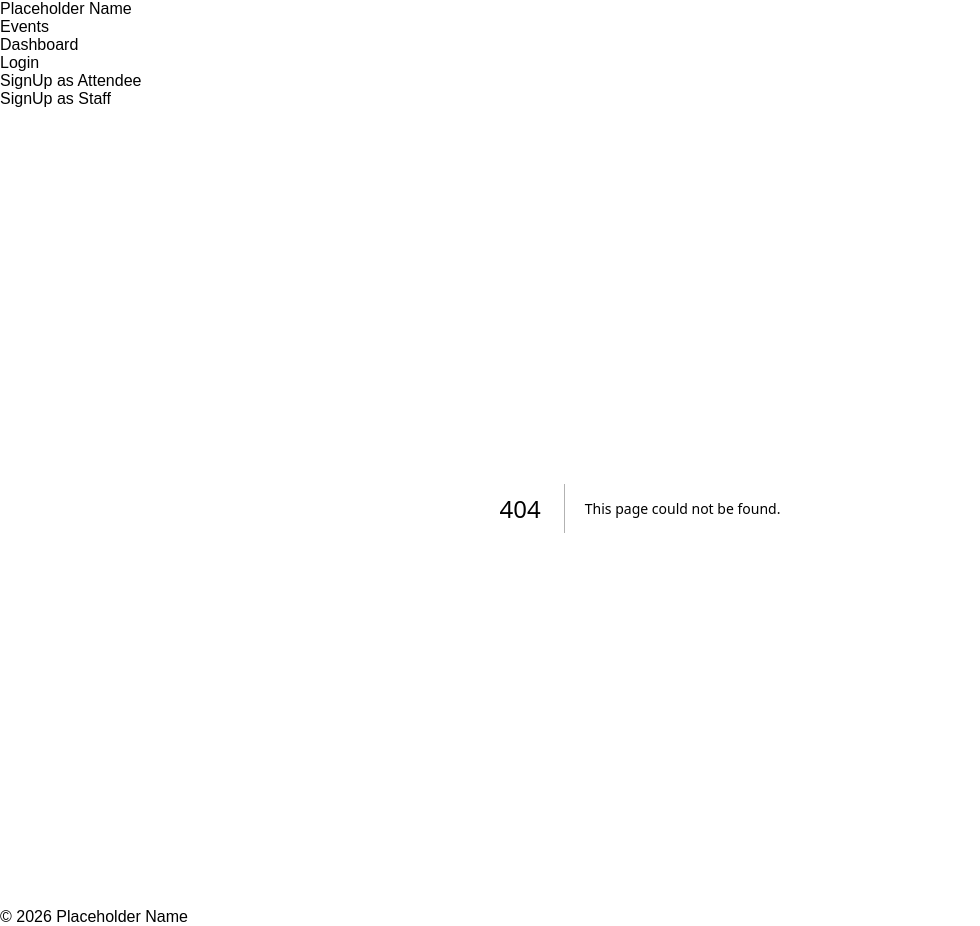
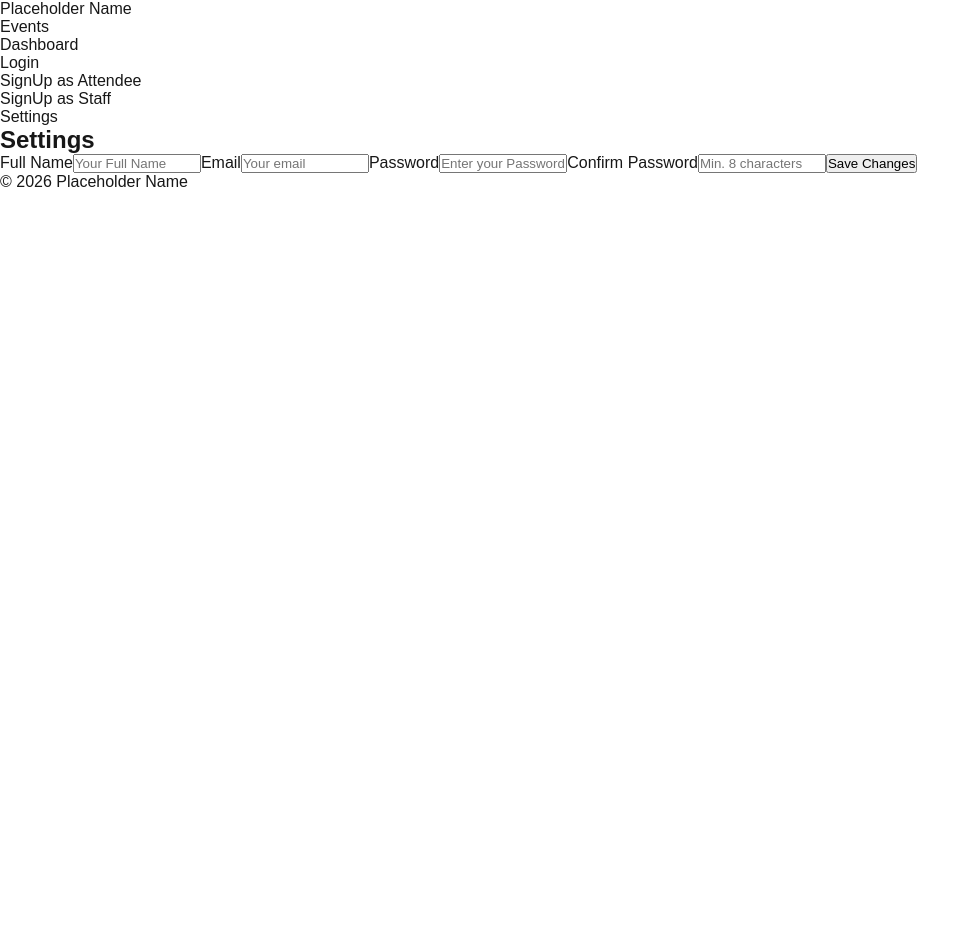
Before and after one commit to Abdulllahi-Adedeji/ticketmaster-clone, a Next.js app: page /settings in a window 1280 px wide. Before the commit this address had no page. Shown: the whole page, without its empty margins (0-980 px from the left). After the commit the page ends 800 px from the top, so only its background shows below. Built offline with nearby package versions, Linux system fonts and the light colour scheme.

Commit message:
implemented settinfs form and added it to the nav bar

```diff
--- a/app/components/Navbar.js
+++ b/app/components/Navbar.js
@@ -9,6 +9,7 @@ export default function Navbar() {
                 <li><Link href="/sign-in" className="nav-btn">Login</Link></li>
                 <li><Link href="/signup/attendee" className="nav-btn">SignUp as Attendee</Link></li>
                 <li><Link href="/signup/staff" className="nav-btn">SignUp as Staff</Link></li>
+                <li><Link href="/settings" className="nav-btn">Settings</Link></li>
             </ul>
         </nav>
     )
--- /dev/null
+++ b/app/dashboard/attendee/page.js
@@ -0,0 +1 @@
+"use"
--- a/app/globals.css
+++ b/app/globals.css
@@ -36,7 +36,12 @@ body {
   padding: 0;
   margin: 0;
 }
-
+input{
+  width:10vw;
+}
+.error{
+  color: red;
+}
 a {
   color: inherit;
   text-decoration: none;
--- /dev/null
+++ b/app/settings/page.js
@@ -0,0 +1,99 @@
+"use client";
+import Link from "next/link";
+import { useState, useEffect } from "react"
+import { validateName,validateEmail,validatePassword,validateConfirmPassword } from "../../lib/validation";
+
+export default function SettingsPage(){
+    const[fields, setFields] = useState({name :"", email :"", password: "", confirmPassword :""});
+    const[errors, setErrors] = useState({});
+    const[saved, setSaved] = useState(false);
+
+//     useEffect(() =>{
+//         async function loadUser() {
+//             const res = await fetch ("/api/user/me");
+//             const data = await res.json();
+//             setFields({name: data.name, email :data.email,  password:"", confirmPassword:""});
+//         }
+//         loadUser();
+
+//     },
+// []);
+
+function handleChange(e){
+    const {name , value } = e.target;
+    setFields((prev) => ({ ...prev, [name]:value}));
+    setErrors((prev) => ({ ...prev, [name]: ""}));
+    setSaved(false);
+}
+
+function handleSubmit(e){
+    e.preventDefault();
+    const newErrors = {
+        name: validateName(fields.name),
+        email: validateEmail(fields.email),
+        password: validatePassword (fields.password),
+        confirmPassword: fields.password ? validateConfirmPassword (fields.password,fields.confirmPassword) : "",
+        };
+        setErrors(newErrors);
+        if(newErrors.name || newErrors.email || newErrors.password || newErrors.confirmPassword)return;
+
+        /*fetch ("/api/user/me",
+            {
+            method :"PUT",body :JSON.stringify(fields)
+      })  */
+        setSaved(true);
+
+}
+
+return (
+    <main className="auth-page">
+        <form className="auth-form"  onSubmit={handleSubmit}>
+            <h2>Settings </h2>
+
+            <label>Full Name</label>
+            <input
+                type="text"
+                name="name"
+                placeholder="Your Full Name"
+                value={fields.name}
+                onChange={handleChange}
+            />
+            {errors.name && <span className="error">{errors.name}</span>}
+
+            <label>Email</label>
+            <input
+                type="email"
+                name="email"
+                placeholder="Your email"
+                value={fields.email}
+                onChange={handleChange}
+            />
+            {errors.email && <span className="error">{errors.email}</span>}
+
+            <label>Password</label>
+            <input
+                type="password"
+                name="password"
+                placeholder="Enter your Password(Min. 8 characters)"
+                value={fields.password}
+                onChange={handleChange}
+            />
+            {errors.password && <span className="error">{errors.password}</span>}
+
+            <label>Confirm Password</label>
+            <input
+                type="password"
+                name="confirmPassword"
+                placeholder="Min. 8 characters"
+                value={fields.confirmPassword}
+                onChange={handleChange}
+            />
+            {errors.confirmPassword && <span className="error">{errors.confirmPassword}</span>}
+
+
+            <button type="submit">Save Changes</button>
+            {saved && <p className="success">Changes saved successfully.</p>}
+        </form>
+    </main>
+);
+}
--- a/app/signup/attendee/page.js
+++ b/app/signup/attendee/page.js
@@ -30,6 +30,7 @@ export default function AtendeeSignupPage() {
             };
             setErrors(newErrors);
             if(newErrors.name || newErrors.email || newErrors.password || newErrors.confirmPassword)return;
+
         }
 
     return (
```
Also changed, not shown: app/dashboard/page.js (deleted, +0 -148 lines).
